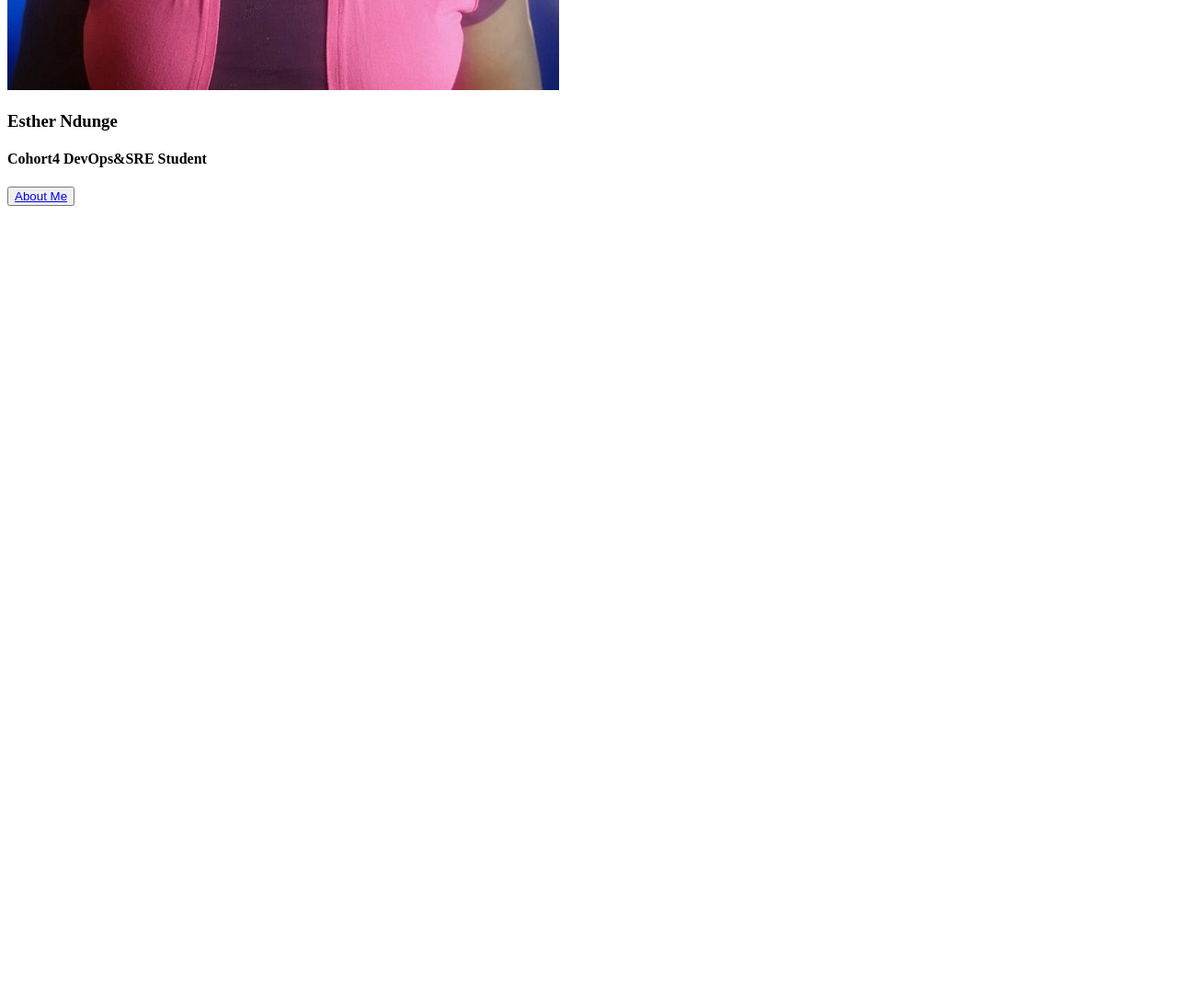
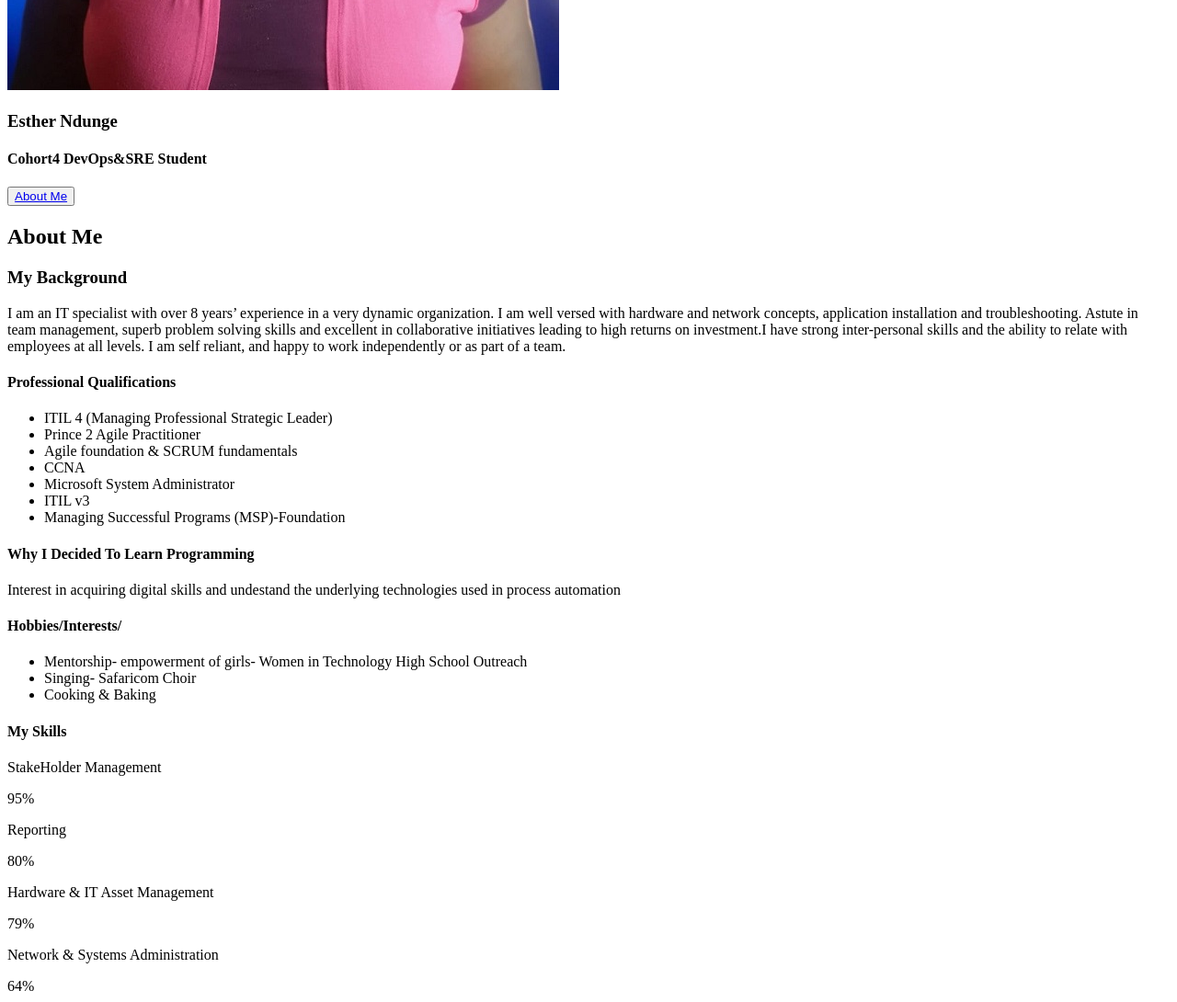
Before and after one commit to ENdunge/Assignment, a plain HTML site: page index.html in a window 1280 px wide. Shown: the part 500-1590 px from the top of the page at 92% size. Before the commit the page ends 800 px from the top, so only its background shows below. Drawn offline with Linux system fonts and the light colour scheme.

Commit message:
Added About Section

```diff
--- a/index.html
+++ b/index.html
@@ -20,5 +20,57 @@
 
             </div>
             </header>
+            <section id="about" class="section about-section">
+
+                <h2>About Me</h2>
+
+                <div class="about-container">
+                  <h3 class="about-item-header">My Background</h3>
+                  <p>
+                    I am an IT specialist with over 8 years’ experience in a very dynamic organization. I am well versed with hardware and network concepts, application installation and troubleshooting. Astute in team management, superb problem solving skills and excellent in collaborative initiatives leading to high returns on investment.I have strong inter-personal skills and the ability to relate with employees at all levels. I am self reliant, and happy to work independently or as part of a team.
+                  </p>
+
+                    <h4>Professional Qualifications</h4>
+                <ul>
+                    <li>
+                        ITIL 4 (Managing Professional Strategic Leader) </li>
+                       <li>Prince 2 Agile Practitioner</li>
+                        <li>Agile foundation & SCRUM fundamentals </li>
+                       <li>CCNA </li>
+                        <li>Microsoft System Administrator</li>
+                        <li>ITIL v3</li>
+                        <li>Managing Successful Programs (MSP)-Foundation</li>
+                </ul>
+
+                  <h4 class="about-item-header">Why I Decided To Learn Programming</h4>
+                  <p>
+                    Interest in acquiring digital skills and undestand the underlying technologies used in process automation
+                  </p>
+                  <h4>Hobbies/Interests/</h4>
+                  <ul>
+                      <li>
+                          Mentorship- empowerment of girls- Women in Technology High School Outreach </li>
+                         <li>Singing- Safaricom Choir</li>
+                          <li>Cooking & Baking </li>
+                  </ul>
+
+                  <h4 class="about-item-header">My Skills</h4>
+                  <p>StakeHolder Management</p>
+                  <div class="skill-container">
+                    <div class="skills StakeHolder">95%</div>
+                  </div>
+                  <p>Reporting</p>
+                  <div class="skill-container">
+                    <div class="skills Reporting">80%</div>
+                  </div>
+                  <p>Hardware & IT Asset Management</p>
+                  <div class="skill-container">
+                    <div class="skills Hardware">79%</div>
+                  </div>
+                  <p>Network & Systems Administration</p>
+                  <div class="skill-container">
+                    <div class="skills Network">64%</div>
+                  </div>
+              </section>
     </body>
 </html>
```
